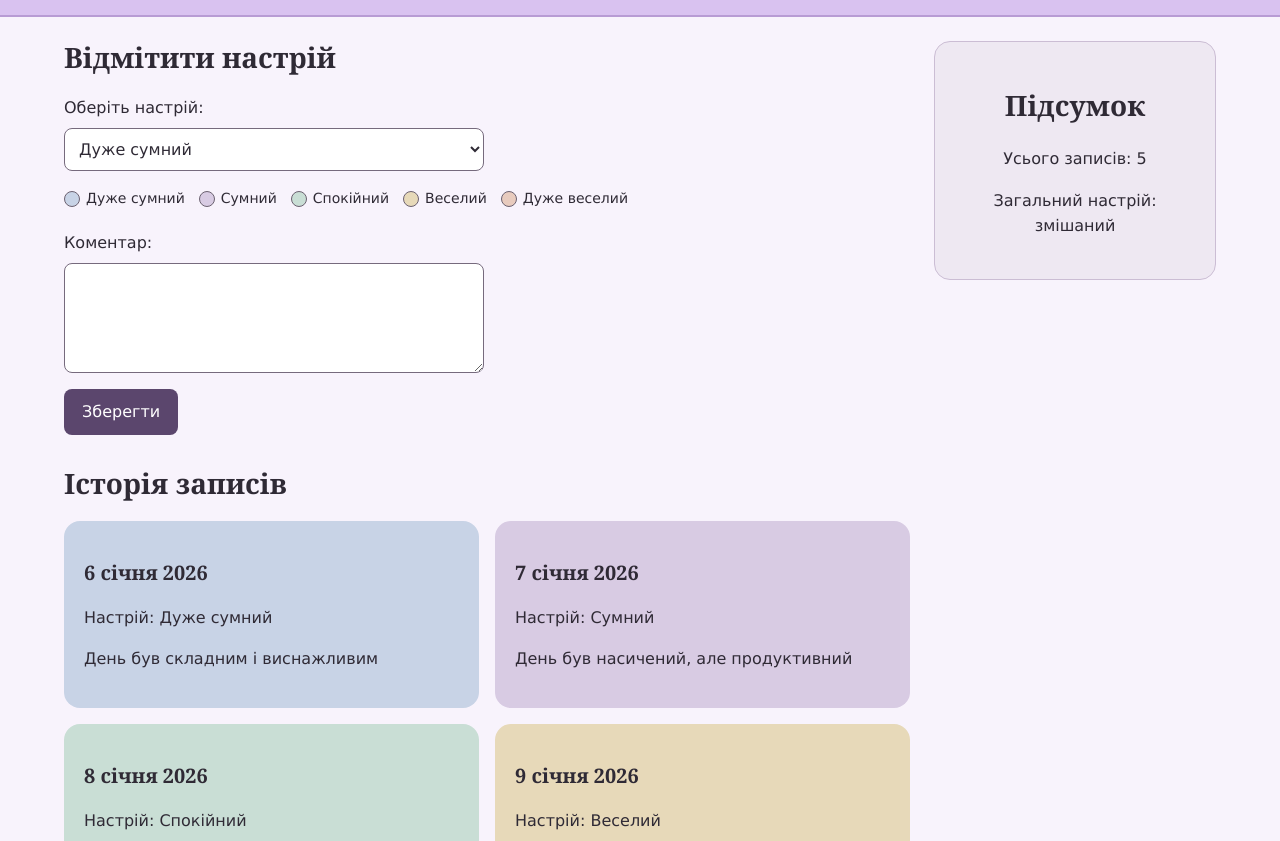
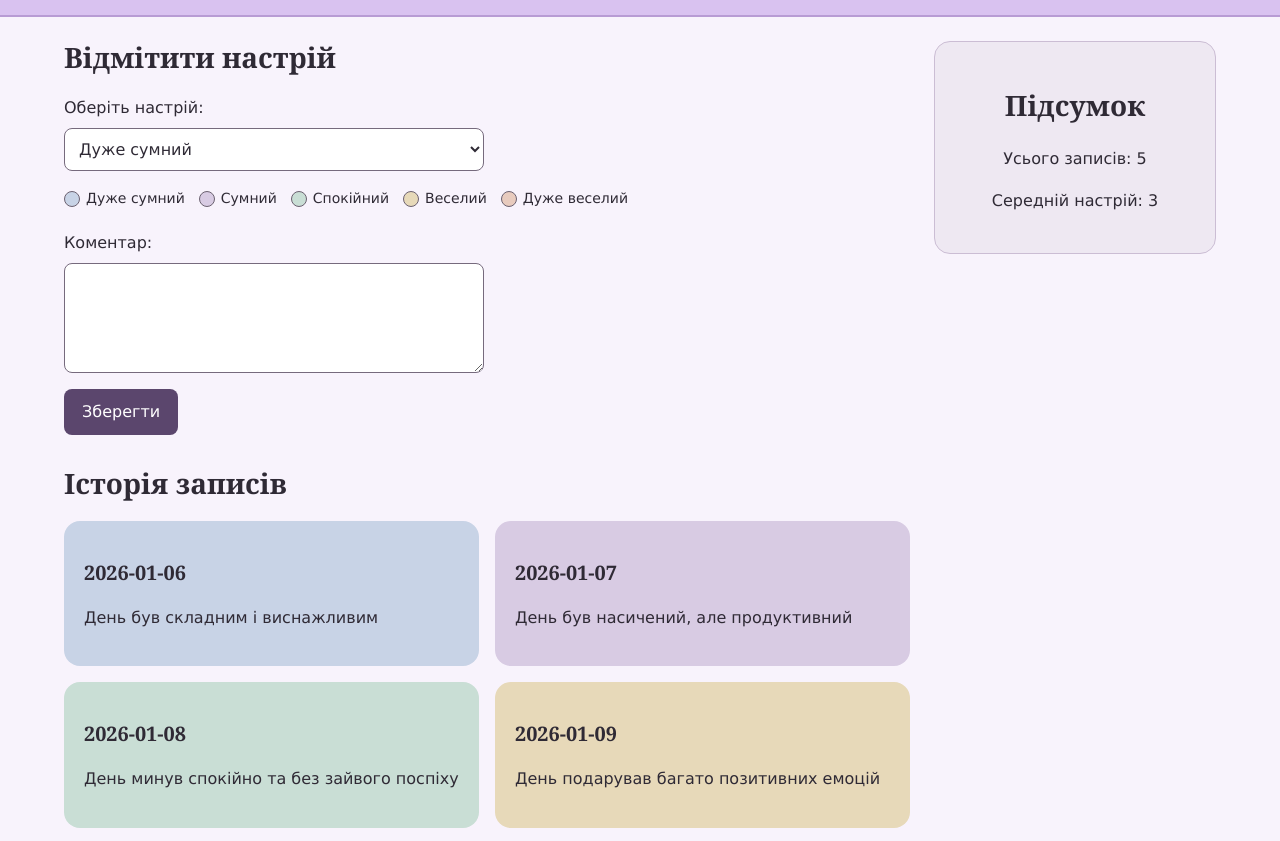
Before and after one commit to nanzajjd/mood-tracker, a plain HTML site: page index.html in a window 1280 px wide. Shown: the part 68-909 px from the top of the page. Drawn offline with Linux system fonts and the light colour scheme.

Commit message:
ЛР7: створення карток настрою та оновлення підсумку

```diff
--- a/index.html
+++ b/index.html
@@ -49,7 +49,7 @@
         <section id="history">
           <h2>Історія записів</h2>
 
-          <div class="cards">
+          <div id="mood-history" class="cards">
             <article class="card card--very-sad">
               <h3>6 січня 2026</h3>
               <p>Настрій: Дуже сумний</p>
@@ -86,7 +86,7 @@
       <aside>
         <h2>Підсумок</h2>
         <p>Усього записів: 5</p>
-        <p>Загальний настрій: змішаний</p>
+        <p id="avg-mood">Середній настрій:</p>
       </aside>
     </div>
 
--- a/script.js
+++ b/script.js
@@ -1,46 +1,111 @@
-console.log('script.js підключено')
+const staticCard = document.querySelector("#mood-history .card");
+
+if (staticCard) {
+  staticCard.remove();
+}
+
+console.log("script.js підключено");
 const moodEntries = [
-    {date: '2026-01-06', mood: 1},
-    {date: '2026-01-07', mood: 2},
-    {date: '2026-01-08', mood: 3},
-    {date: '2026-01-09', mood: 4},
-    {date: '2026-01-10', mood: 5}
+  {
+    date: "2026-01-06",
+    mood: 1,
+    note: "День був складним і виснажливим",
+  },
+  {
+    date: "2026-01-07",
+    mood: 2,
+    note: "День був насичений, але продуктивний",
+  },
+  {
+    date: "2026-01-08",
+    mood: 3,
+    note: "День минув спокійно та без зайвого поспіху",
+  },
+  {
+    date: "2026-01-09",
+    mood: 4,
+    note: "День подарував багато позитивних емоцій",
+  },
+  {
+    date: "2026-01-10",
+    mood: 5,
+    note: "День подарував багато позитивних емоцій",
+  },
 ];
 
-console.log('Записи настрою:', moodEntries);
+const listContainer = document.querySelector("#mood-history");
+
+console.log("Записи настрою:", moodEntries);
 
 // Обчислює середній настрій за всіма записами.
 function calculateAverageMood(entries) {
-    let sum = 0;
+  let sum = 0;
 
-    for( let i = 0; i < entries.length; i++){
-        sum +=entries[i].mood;
-    }
-    return sum / entries.length;
+  for (let i = 0; i < entries.length; i++) {
+    sum += entries[i].mood;
+  }
+  return sum / entries.length;
 }
 
 const averageMood = calculateAverageMood(moodEntries);
 
-console.log('Середній настрій:', averageMood);
+console.log("Середній настрій:", averageMood);
 
-if (averageMood >= 3){
-    console.log('Гарний тиждень');
-}
-else{
-    console.log('Важкий тиждень');
+if (averageMood >= 3) {
+  console.log("Гарний тиждень");
+} else {
+  console.log("Важкий тиждень");
 }
 
 // Повертає текстову назву настрою за оцінкою від 1 до 5.
-const moodToLabel = mood => {
-    const labels =[
-        'Дуже сумний',
-    'Сумний',
-    'Спокійний',
-    'Веселий',
-    'Дуже веселий'
-    ];
+const moodToLabel = (mood) => {
+  const labels = [
+    "Дуже сумний",
+    "Сумний",
+    "Спокійний",
+    "Веселий",
+    "Дуже веселий",
+  ];
 
-    return labels[mood - 1];
+  return labels[mood - 1];
 };
 
-console.log('Настрій:', moodToLabel(moodEntries[0].mood));
+console.log("Настрій:", moodToLabel(moodEntries[0].mood));
+
+// Створює та відображає картки настрою на основі масиву записів.
+function renderMoodHistory(entries) {
+  listContainer.innerHTML = "";
+
+  for (const entry of entries) {
+    const card = document.createElement("article");
+
+    card.dataset.mood = entry.mood;
+    card.classList.add("card");
+
+    const moodLabel = moodToLabel(entry.mood);
+
+    if (moodLabel === "Дуже сумний") {
+      card.classList.add("card--very-sad");
+    } else if (moodLabel === "Сумний") {
+      card.classList.add("card--sad");
+    } else if (moodLabel === "Спокійний") {
+      card.classList.add("card--calm");
+    } else if (moodLabel === "Веселий") {
+      card.classList.add("card--happy");
+    } else if (moodLabel === "Дуже веселий") {
+      card.classList.add("card--very-happy");
+    }
+
+    const dateTitle = document.createElement("h3");
+    dateTitle.textContent = entry.date;
+
+    const note = document.createElement("p");
+    note.textContent = entry.note;
+
+    card.append(dateTitle, note);
+    listContainer.append(card);
+  }
+}
+renderMoodHistory(moodEntries);
+const averageMoodElement = document.querySelector('#avg-mood');
+averageMoodElement.textContent = 'Середній настрій: ' + averageMood;
```
